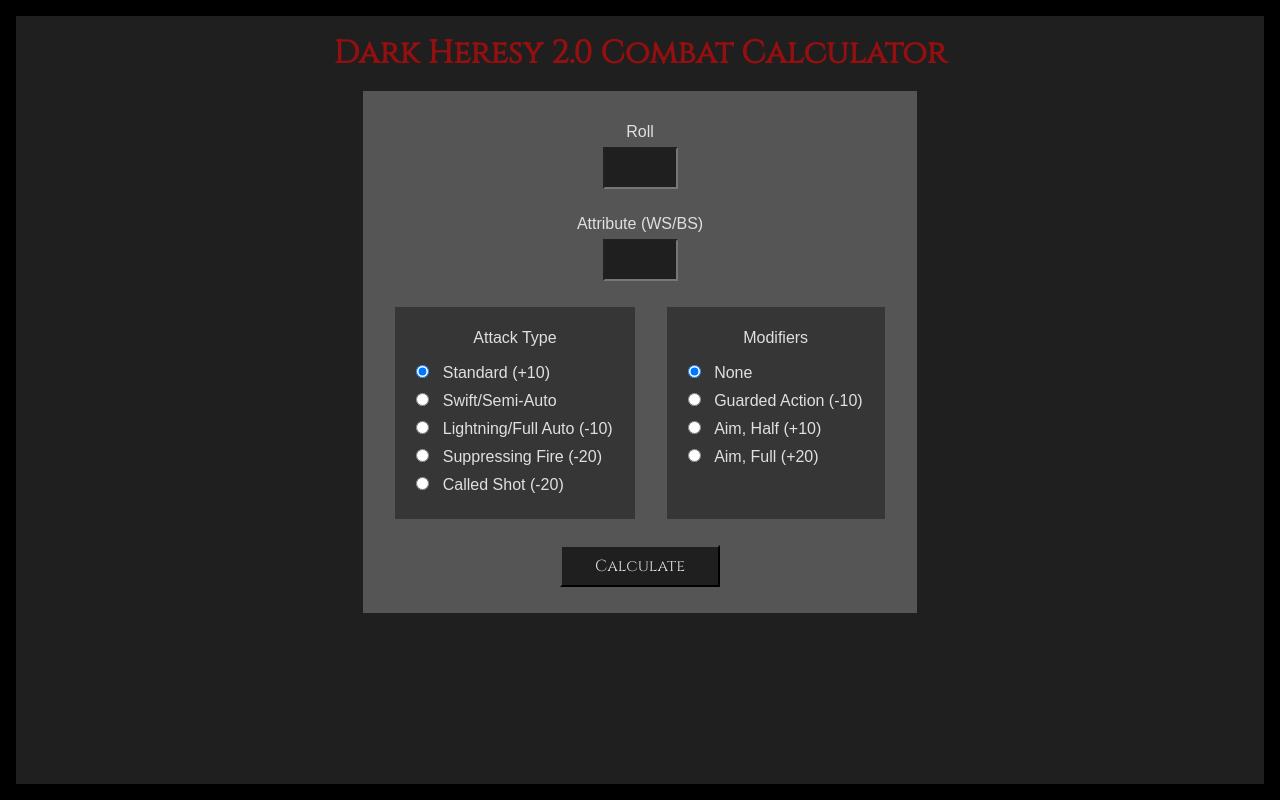
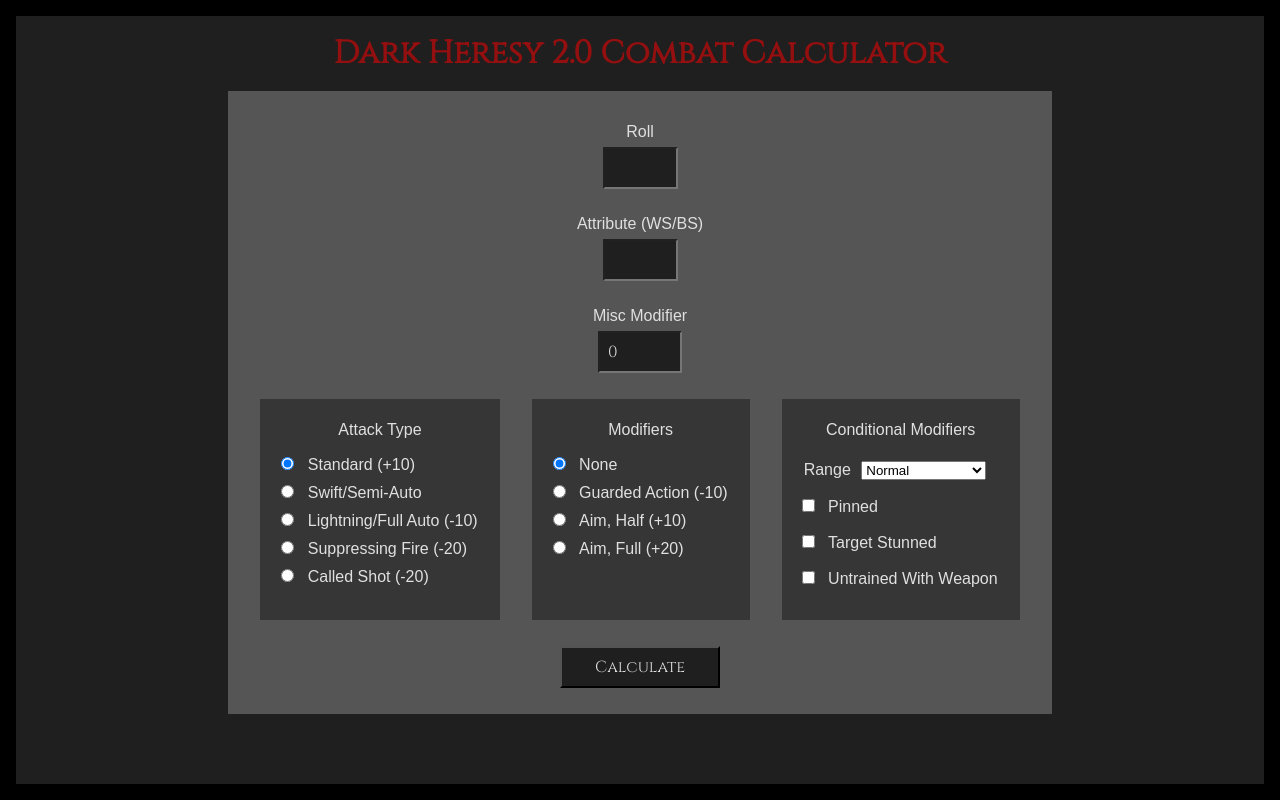
Before and after one commit to milo87/dark-heresy-combat-calculator, a Flask app: page / in a window 1280 px wide. Run offline with Flask 3, Linux system fonts and the light colour scheme.

Commit message:
Added conditionals

```diff
--- a/form.py
+++ b/form.py
@@ -1,5 +1,6 @@
 from flask_wtf import Form
-from wtforms.fields import IntegerField, RadioField
+from wtforms.fields import IntegerField, RadioField, BooleanField, SelectField
+from wtforms import widgets
 from wtforms import validators
 
 
@@ -11,6 +12,7 @@ class CombatForm(Form):
             validators.number_range(min=1, max=100),
         ],
     )
+
     target = IntegerField(
         "Attribute (WS/BS)",
         validators=[
@@ -18,6 +20,7 @@ class CombatForm(Form):
             validators.number_range(min=1, max=200),
         ],
     )
+
     attack_type = RadioField(
         "Attack Type",
         choices=[
@@ -29,6 +32,7 @@ class CombatForm(Form):
         ],
         default="standard",
     )
+
     modifiers = RadioField(
         "Modifiers",
         choices=[
@@ -39,3 +43,26 @@ class CombatForm(Form):
         ],
         default="none",
     )
+
+    misc = IntegerField(
+        "Misc Modifier",
+        validators=[
+            validators.number_range(min=-100, max=100),
+        ],
+        default=0,
+    )
+
+    # other conditional effects
+    pinned = BooleanField("Pinned")
+    target_stunned = BooleanField("Target Stunned")
+    untrained = BooleanField("Untrained With Weapon")
+    set_range = SelectField(
+        "Range",
+        choices=[
+            ("normal", "Normal"),
+            ("point_blank", "Point Blank (+30)"),
+            ("short", "Short (+10)"),
+            ("long", "Long (-10)"),
+            ("extreme", "Extreme (-30)"),
+        ],
+    )
--- a/hello.py
+++ b/hello.py
@@ -17,8 +17,15 @@ def index():
         roll = int(request.form["roll"])
         target = int(request.form["target"])
 
-        attack_type = request.form["attack_type"]
-        modifiers = request.form["modifiers"]
+        attack_type = request.form.get("attack_type")
+        modifiers = request.form.get("modifiers")
+        range_choice = request.form.get("set_range")
+        is_untrained = request.form.get("untrained", False)
+        target_stunned = request.form.get("target_stunned", False)
+        is_pinned = request.form.get("pinned", False)
+
+        print(range_choice)
+
         extra_hits_divisor = 0
 
         if attack_type == "lighting_full":
@@ -36,6 +43,24 @@ def index():
             target += 10
         elif modifiers == "aim_full":
             target += 20
+
+        if is_pinned:
+            target -= 20
+
+        if target_stunned:
+            target += 20
+
+        if is_untrained:
+            target -= 20
+
+        if range_choice == "point_blank":
+            target += 30
+        elif range_choice == "short":
+            target += 10
+        elif range_choice == "long":
+            target -= 10
+        elif range_choice == "extreme":
+            target -= 30
 
         results["Roll"] = roll
         results["Target"] = target
--- a/templates/form.html
+++ b/templates/form.html
@@ -13,6 +13,10 @@
                 {{ form.target.label }}
                 {{ form.target(size=1) }}
             </p>
+            <p>
+                {{ form.misc.label }}
+                {{ form.misc(size=1) }}
+            </p>
         </div>
         <div class="fr">
             <div class="section">
@@ -23,6 +27,27 @@
                 {{ form.modifiers.label }}
                 {{ form.modifiers() }}
             </div>
+            <div class="section">
+                <label for="conditionals">Conditional Modifiers</label>
+                <div id="conditionals">
+                    <p>
+                        {{ form.set_range.label }}
+                        {{ form.set_range() }}
+                    </p>
+                    <p>
+                        {{ form.pinned() }}
+                        {{ form.pinned.label }}
+                    </p>
+                    <p>
+                        {{ form.target_stunned() }}
+                        {{ form.target_stunned.label }}
+                    </p>
+                    <p>
+                        {{ form.untrained() }}
+                        {{ form.untrained.label }}
+                    </p>
+                </div>
+            </div>
         </div>
         <div class="fc">
             <p>
```
